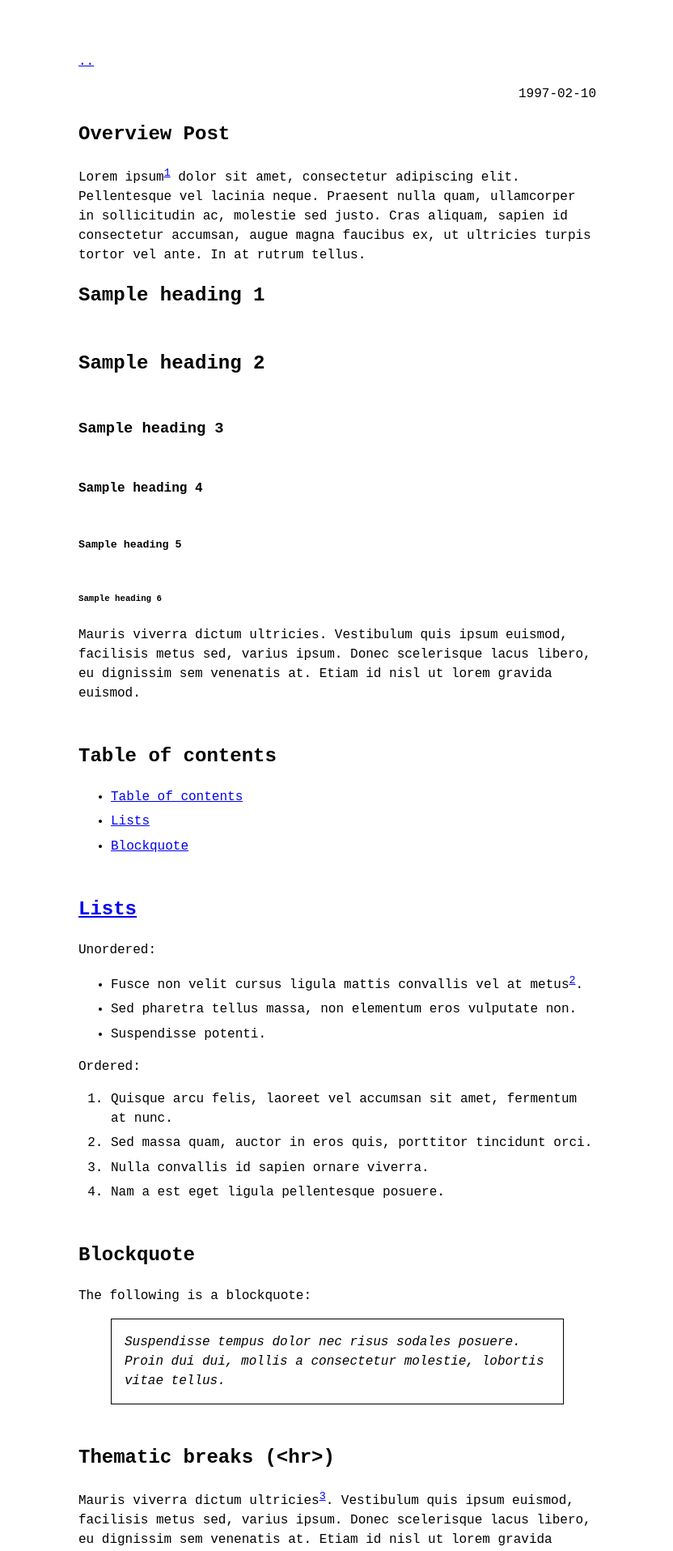
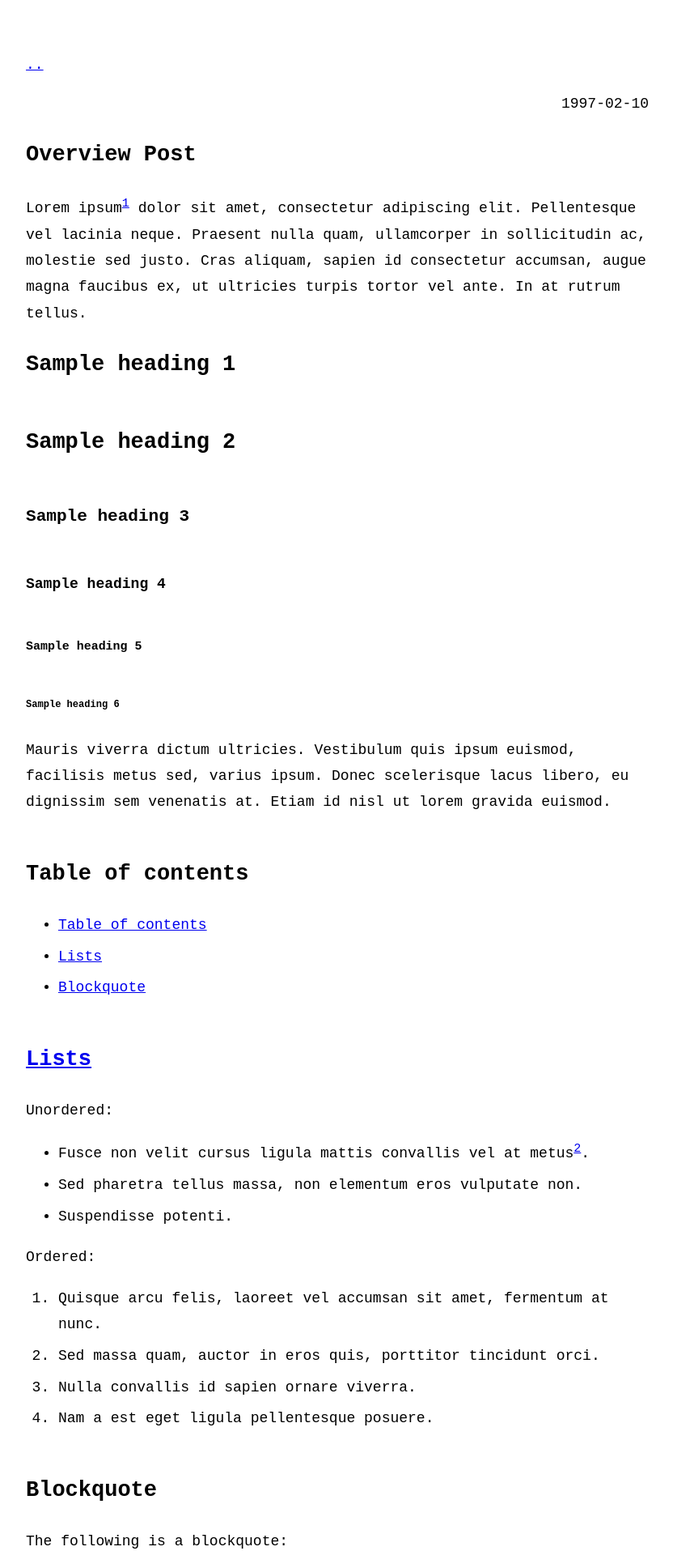
Before and after one commit to A11Might/A11Might.github.io, a Jekyll site: the page built from _posts/1997-02-10-overview-post.md, in a window 1280 px wide. Shown: the top 1915 px of the page at 81% size, without its empty margins (223-1055 px from the left). Built offline with Jekyll 4.4.1, drawn with Linux system fonts in a browser that asks for light colours; comment, search, counter and statistics services are not loaded; a style sheet for code colours, icons or effects is not loaded.

Commit message:
feat: adjust theme style

```diff
--- a/_includes/head.html
+++ b/_includes/head.html
@@ -17,4 +17,5 @@
   <link rel="shortcut icon" type="image/x-icon" href="{{ site.favicon | relative_url }}" />
   <link rel="stylesheet" href="{{ "/assets/css/main.css" | relative_url }}" />
   <link rel="stylesheet" href="{{ "/assets/css/syntax.css" | relative_url }}" />
+  <link rel="stylesheet" href="https://cdn.jsdelivr.net/npm/lxgw-wenkai-webfont@1.7.0/style.css" />
 </head>
--- a/_layouts/post.html
+++ b/_layouts/post.html
@@ -7,6 +7,9 @@ layout: default
 <article>
   <p class="post-meta">
     <time datetime="{{ page.date }}">{{ page.date | date: site.theme_config.date_format }}</time>
+    {% if page.date-updated %}
+    <br><time datetime="{{ page.date-updated }}">Updated {{ page.date-updated | date: site.theme_config.date_format }}</time>
+    {% endif %}
   </p>
 
   <h1>{{ page.title }}</h1>
--- a/_sass/no-style-please.scss
+++ b/_sass/no-style-please.scss
@@ -25,9 +25,9 @@ html { height: 100%; }
 
 body {
   color: black;
-  font-family: monospace;
-  font-size: 16px;
-  line-height: 1.5;
+  font-family: "LXGW WenKai", monospace;
+  font-size: 18px;
+  line-height: 1.8;
   margin: 0;
   min-height: 100%;
   overflow-wrap: break-word;
@@ -46,7 +46,7 @@ li { margin: 0.4rem 0; }
 *:target { background: yellow; }
 
 .w {
-  max-width: 640px;
+  max-width: 770px;
   margin: 0 auto;
   padding: 4rem 2rem;
 }
@@ -67,15 +67,25 @@ table, th, td {
   padding: 0.4rem;
 }
 
+code:not(pre > code) {
+  color: #ED4759;
+  background: #EDEDEB;
+  font-family: "LXGW WenKai", monospace;
+  font-size: 18px;
+  border-radius: 0.4rem;
+  padding: 0.1rem 0.3rem;
+}
+
 code {
   color: white;
   background: #272822;
+  font-size: 15px;
 }
 
 div.highlighter-rouge code {
   display: block;
   overflow-x: auto;
-  white-space: pre-wrap;
+  white-space: pre;
   padding: 1rem;
 }
 
```
Also changed, not shown: _config.yml (line endings or trailing spaces).
